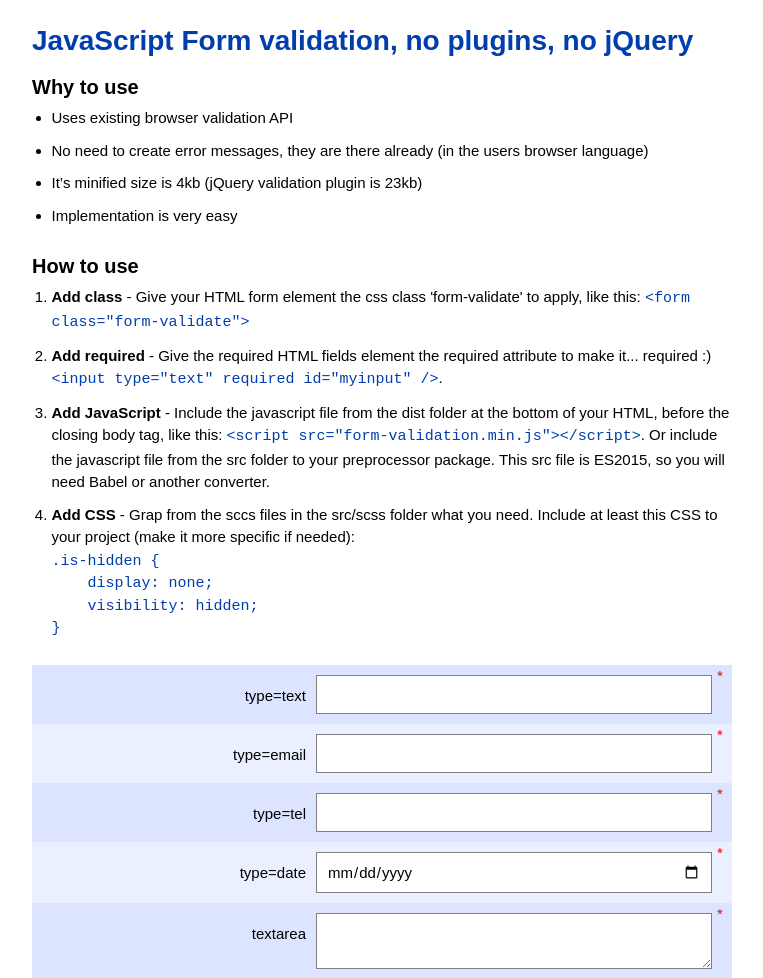
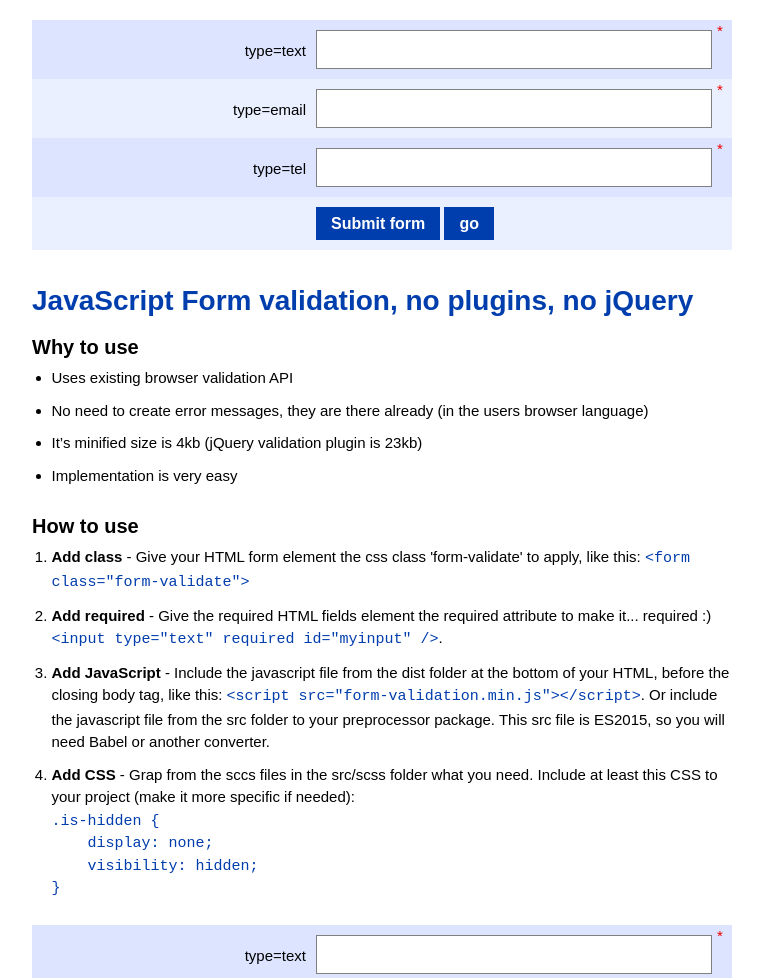
Before and after one commit to reinazwarts/form-validation, a website: page index.html in a window 1280 px wide. Shown: the top 978 px of the page, without its empty margins (258-1021 px from the left). Drawn offline with Linux system fonts and the light colour scheme; files that its build step writes are made by us from their sources.

Commit message:
fixed submit error

```diff
--- a/index.html
+++ b/index.html
@@ -8,6 +8,51 @@
   </head>
   <body>
     <div class="wrapper">
+
+        <form id="myform-0" class="form-validate">
+
+            <div class="form-line">
+              <label for="typetext">type=text</label>
+              <div class="form-fields">
+                <input type="text" name="typetext" id="typetext" required="required" />
+                <span class="form-note"></span>
+                <span class="form-required"></span>
+              </div>
+            </div>
+
+            <div class="form-line">
+              <label for="emailaddress">type=email</label>
+              <div class="form-fields">
+                <input type="email" id="emailaddress" required="required"  />
+                <span class="form-note"></span>
+                <span class="form-required"></span>
+              </div>
+            </div>
+
+            <div class="form-line">
+              <label for="phonenumber">type=tel</label>
+              <div class="form-fields">
+                <input type="tel" id="phonenumber" required="required" />
+                <span class="form-note"></span>
+                <span class="form-required"></span>
+              </div>
+            </div>
+
+            <div class="form-line">
+              <div class="form-fields">
+                <button type="submit">Submit form</button>
+                <button>go</button>
+              </div>
+            </div>
+          </form>
+
+
+
+
+
+
+
+
       <h1>JavaScript Form validation, no plugins, no jQuery</h1>
       <h2>Why to use</h2>
       <ul>
--- a/src/js/form-validation.js
+++ b/src/js/form-validation.js
@@ -9,6 +9,8 @@ window.formValidation = window.formValidation || (function() {
     cssClassValidField: 'is-valid',
     cssClassValidForm: 'form-is-valid'
   };
+  let blurHandlingPostponed = false,
+    postponedBlurEvents = [];
   const init = () => {
     // get all forms to disable validation, to be able to customize
     const forms = document.querySelectorAll('.' + settings.cssClassForm);
@@ -16,7 +18,14 @@ window.formValidation = window.formValidation || (function() {
         const form = forms[i];
         form.setAttribute('novalidate', true);
 
-        form.addEventListener('blur', validateField, true);
+        // form.addEventListener('blur', validateField, true);
+        form.addEventListener('blur', (event) => {
+          if (blurHandlingPostponed) {
+            postponedBlurEvents.push(event);
+          } else {
+            validateField(event);
+          }
+        }, true);
 
         form.addEventListener('click', (event) => {
           if(event.target.type === 'radio' || event.target.type === 'checkbox') {
@@ -29,6 +38,7 @@ window.formValidation = window.formValidation || (function() {
             validateField(event);
           }
         });
+        initSubmitClick(form);
 
         form.addEventListener('submit', submitForm, false);
 
@@ -183,7 +193,6 @@ window.formValidation = window.formValidation || (function() {
   };
   const validateField = (event) => {
     // Only run if the field is in a form to be validated
-    event.stopPropagation();
     const field = event.target,
       form = field.form;
     if(form) {
@@ -246,7 +255,28 @@ window.formValidation = window.formValidation || (function() {
       event.preventDefault();
       check.firstErrorField.focus();
     }
+    event.preventDefault();
   };
+  const initSubmitClick = (form) => {
+    // when you click on the submit button and have an error, the blur event causes an error message to appear. This possibly makes the rest of the form move down a bit, thus moving the submit button away from under your mouse. When you then release the mouse, it won't be registered as a submit, since "you" moved your mouse out of the button...
+    const submitButtonsNodelist = form.querySelectorAll('[type="submit"], button:not([type])'),
+      submitButtonsArray = [].slice.call(submitButtonsNodelist);
+      submitButtonsArray.forEach((btn) => {
+        btn.addEventListener('mousedown', postponeBlurHandlingUntilMouseup);
+      });
+  }
+  const postponeBlurHandlingUntilMouseup = () => {
+    blurHandlingPostponed = true;
+    document.addEventListener('mouseup', handlePostponedBlurEvents);
+  }
+  const handlePostponedBlurEvents = () => {
+    // remove the event listener that called this function
+    document.removeEventListener('mouseup', handlePostponedBlurEvents);
+    // now handle postponed events
+    postponedBlurEvents.forEach((event) => {
+      validateField(event);
+    });
+  }
 
 
   const errorMessages = {
```
Also changed, not shown: dist/js/form-validation.min.js.
